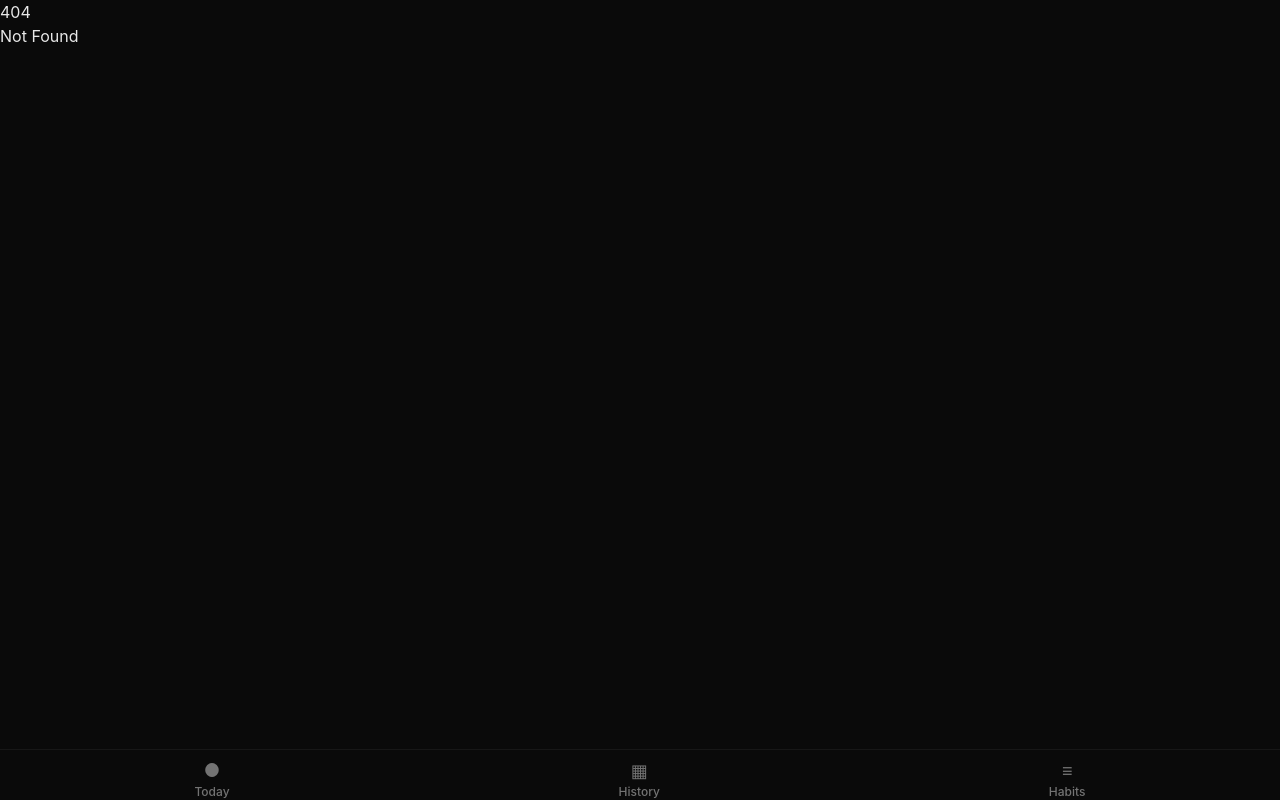
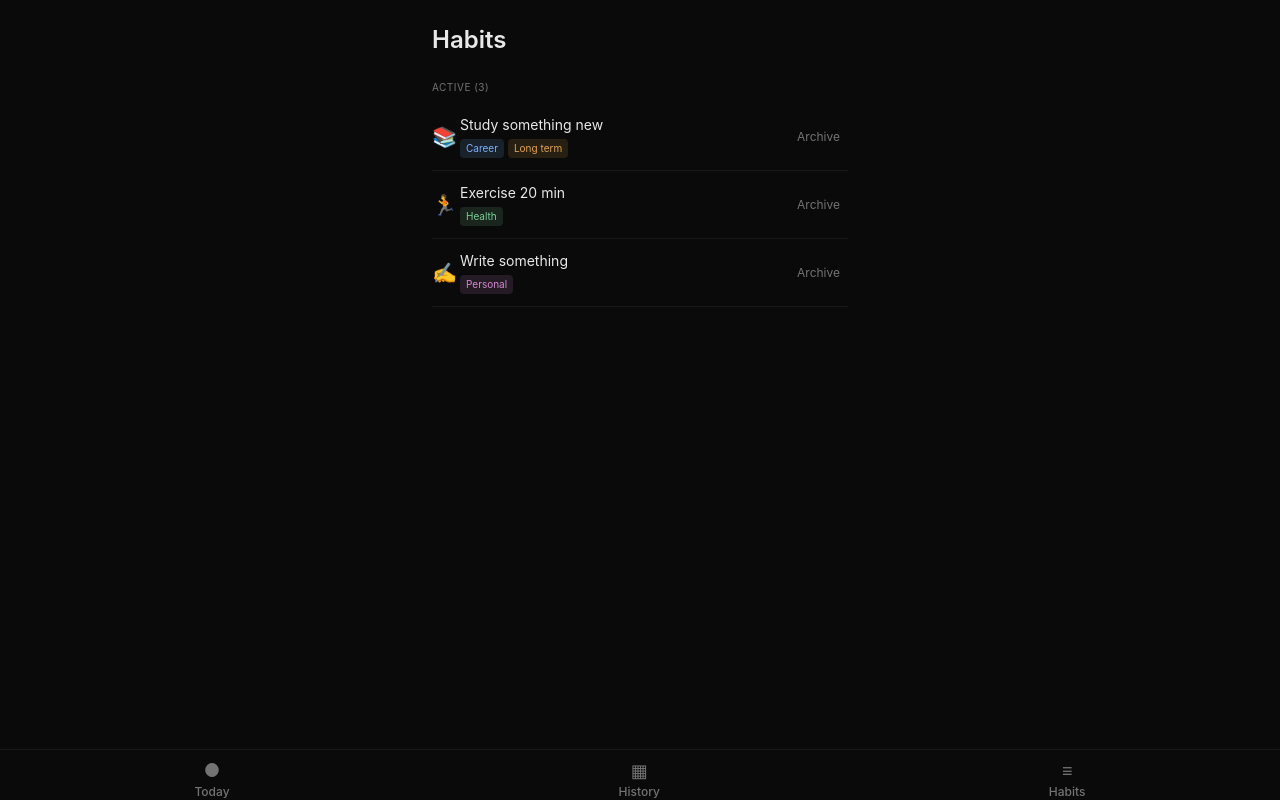
Before and after one commit to rz-arun/my-journal, a SvelteKit app: page /habits in a window 1280 px wide. Before the commit this address had no page. Built offline with nearby package versions, Linux system fonts and the light colour scheme.

Commit message:
feat(habits): list active + archived habits with archive toggle

```diff
--- /dev/null
+++ b/src/routes/habits/+page.svelte
@@ -0,0 +1,69 @@
+<script lang="ts">
+  import { db, getActiveHabits, getArchivedHabits, type Habit, type Tag } from '$lib/db';
+  import { dataVersion, bumpData } from '$lib/store';
+  import TagPill from '../../components/TagPill.svelte';
+
+  let active = $state<Habit[]>([]);
+  let archived = $state<Habit[]>([]);
+  let tagsById = $state(new Map<string, Tag>());
+
+  $effect(() => {
+    $dataVersion;
+    (async () => {
+      active = await getActiveHabits();
+      archived = await getArchivedHabits();
+      const tags = await db.tags.toArray();
+      tagsById = new Map(tags.map(t => [t.id, t]));
+    })();
+  });
+
+  async function archive(h: Habit) {
+    await db.habits.put({ ...h, archivedAt: Date.now() });
+    bumpData();
+  }
+
+  async function unarchive(h: Habit) {
+    await db.habits.put({ ...h, archivedAt: null, sortOrder: active.length });
+    bumpData();
+  }
+</script>
+
+<main class="px-4 pt-6 pb-4 max-w-md mx-auto">
+  <h1 class="text-2xl font-semibold">Habits</h1>
+
+  <section class="mt-6">
+    <div class="text-[10px] uppercase tracking-wider text-neutral-500 mb-2">Active ({active.length})</div>
+    {#each active as h (h.id)}
+      <div class="flex items-center py-3 border-b border-neutral-900">
+        <div class="text-xl w-7">{h.emoji ?? '•'}</div>
+        <div class="flex-1 min-w-0">
+          <div class="text-sm">{h.name}</div>
+          {#if h.tagIds.length}
+            <div class="flex gap-1 mt-1">
+              {#each h.tagIds as id}
+                {@const tag = tagsById.get(id)}
+                {#if tag}<TagPill {tag} />{/if}
+              {/each}
+            </div>
+          {/if}
+        </div>
+        <button class="text-xs text-neutral-500 px-2" onclick={() => archive(h)}>Archive</button>
+      </div>
+    {:else}
+      <p class="text-sm text-neutral-500">No active habits.</p>
+    {/each}
+  </section>
+
+  {#if archived.length}
+    <section class="mt-8">
+      <div class="text-[10px] uppercase tracking-wider text-neutral-500 mb-2">Archived ({archived.length})</div>
+      {#each archived as h (h.id)}
+        <div class="flex items-center py-3 border-b border-neutral-900 opacity-60">
+          <div class="text-xl w-7">{h.emoji ?? '•'}</div>
+          <div class="flex-1 text-sm">{h.name}</div>
+          <button class="text-xs text-neutral-500 px-2" onclick={() => unarchive(h)}>Restore</button>
+        </div>
+      {/each}
+    </section>
+  {/if}
+</main>
```
